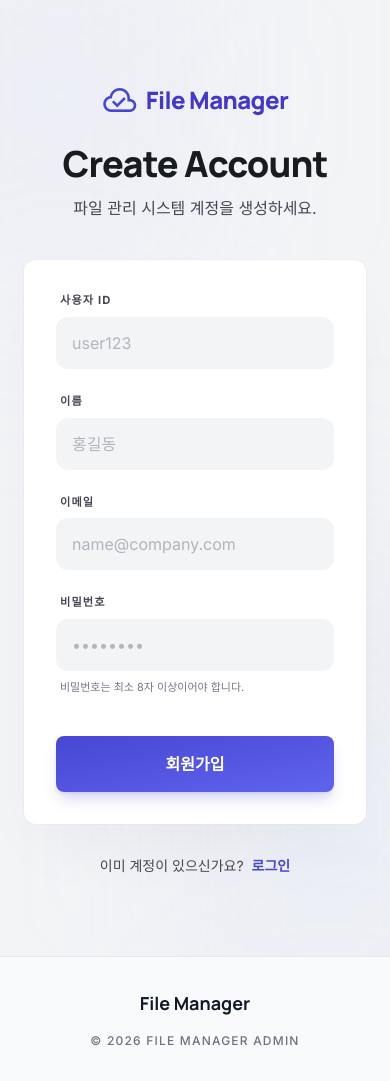
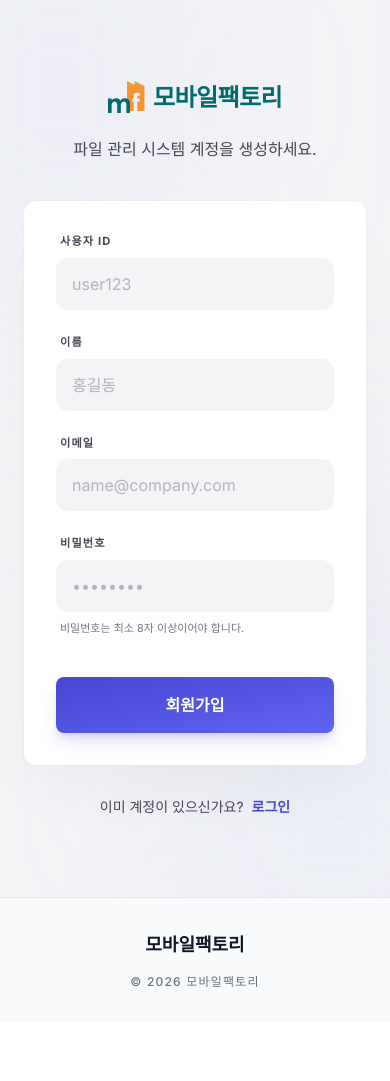
Before and after one commit to aron0628/file-manager-admin, a FastAPI app: page /signup in a window 390 px wide. After the commit the page ends 987 px from the top, so only its background shows below. Run offline with FastAPI, Linux system fonts and the light colour scheme; some libraries are stand-ins or nearby versions.

Commit message:
fix: 인증 페이지 브랜딩 변경 (모바일팩토리 로고 적용)
- File Manager → 모바일팩토리 브랜드명 변경
- cloud_done 아이콘 → logo-c.svg 인라인 SVG 로고 적용
- Welcome Back / Create Account 헤딩 제거
- footer 브랜드명 모바일팩토리로 변경

Co-Authored-By: Claude Opus 4.6 (1M context) <noreply@anthropic.com>

```diff
--- a/app/templates/auth_base.html
+++ b/app/templates/auth_base.html
@@ -25,8 +25,8 @@
 <!-- Footer -->
 <footer class="w-full py-8 border-t border-gray-200 bg-gray-50">
   <div class="flex flex-col md:flex-row justify-between items-center gap-4 px-8 max-w-7xl mx-auto">
-    <div class="text-lg font-bold text-gray-900 font-headline">File Manager</div>
-    <p class="text-xs uppercase tracking-widest font-medium text-gray-500">&copy; 2026 File Manager Admin</p>
+    <div class="text-lg font-bold text-gray-900 font-headline">모바일팩토리</div>
+    <p class="text-xs uppercase tracking-widest font-medium text-gray-500">&copy; 2026 모바일팩토리</p>
   </div>
 </footer>
 </body>
--- a/app/templates/signup.html
+++ b/app/templates/signup.html
@@ -1,15 +1,19 @@
 {% extends "auth_base.html" %}
 
-{% block title %}회원가입 | File Manager{% endblock %}
+{% block title %}회원가입 | 모바일팩토리{% endblock %}
 
 {% block auth_content %}
 <!-- Header -->
 <div class="mb-10 text-center">
   <div class="inline-flex items-center justify-center mb-6">
-    <span class="material-symbols-outlined text-[#4648d4] text-4xl">cloud_done</span>
-    <span class="ml-2 text-2xl font-extrabold tracking-tight text-indigo-700 font-headline">File Manager</span>
+    <svg xmlns="http://www.w3.org/2000/svg" width="37" height="33" viewBox="0 0 37.01 32.838">
+      <g transform="translate(0 0.809)">
+        <path d="M17.5,30H10.327V20.749h2.285v-3.06h-2.3l.013-1.794a1.145,1.145,0,0,1,.212-.818,1.369,1.369,0,0,1,.93-.263,4.936,4.936,0,0,1,1.29.224V12.273a7.524,7.524,0,0,0-2.54-.519,3.746,3.746,0,0,0-2.415.7,2.776,2.776,0,0,0-1,1.888c-.053.347-.084,1.475-.092,3.351H5.424v3.06h1.29V30H0V0L7.5,3.751V0l10,5V30Z" transform="translate(19.01)" fill="#f39638" stroke="rgba(0,0,0,0)" stroke-miterlimit="10" stroke-width="1"/>
+        <path d="M0,29.737H3.612v1.655A6.156,6.156,0,0,1,5.666,29.87a5.983,5.983,0,0,1,2.462-.5,4.571,4.571,0,0,1,2.429.661A4.786,4.786,0,0,1,12.3,31.96a5.826,5.826,0,0,1,2.106-1.931,5.734,5.734,0,0,1,2.727-.661,5.052,5.052,0,0,1,2.694.712,4.113,4.113,0,0,1,1.67,1.858,9.93,9.93,0,0,1,.508,3.73v8.408H18.393V36.809a6.175,6.175,0,0,0-.611-3.3,2.1,2.1,0,0,0-1.834-.862,2.8,2.8,0,0,0-1.667.527,3.117,3.117,0,0,0-1.1,1.454,8.97,8.97,0,0,0-.359,2.981v6.464H9.215V37.138a9.757,9.757,0,0,0-.284-2.784,2.521,2.521,0,0,0-.853-1.283A2.243,2.243,0,0,0,6.7,32.648a2.711,2.711,0,0,0-1.632.534,3.172,3.172,0,0,0-1.1,1.494A9.223,9.223,0,0,0,3.612,37.7v6.371H0Z" transform="translate(0 -12.047)" fill="#006a6f"/>
+      </g>
+    </svg>
+    <span class="ml-2 text-2xl font-extrabold tracking-tight text-[#006a6f] font-headline">모바일팩토리</span>
   </div>
-  <h1 class="font-headline font-extrabold text-[#191c1e] tracking-tight text-4xl mb-3">Create Account</h1>
   <p class="text-[#464554]">파일 관리 시스템 계정을 생성하세요.</p>
 </div>
 
```
Also changed, not shown: app/templates/login.html (+8 -4 lines).
